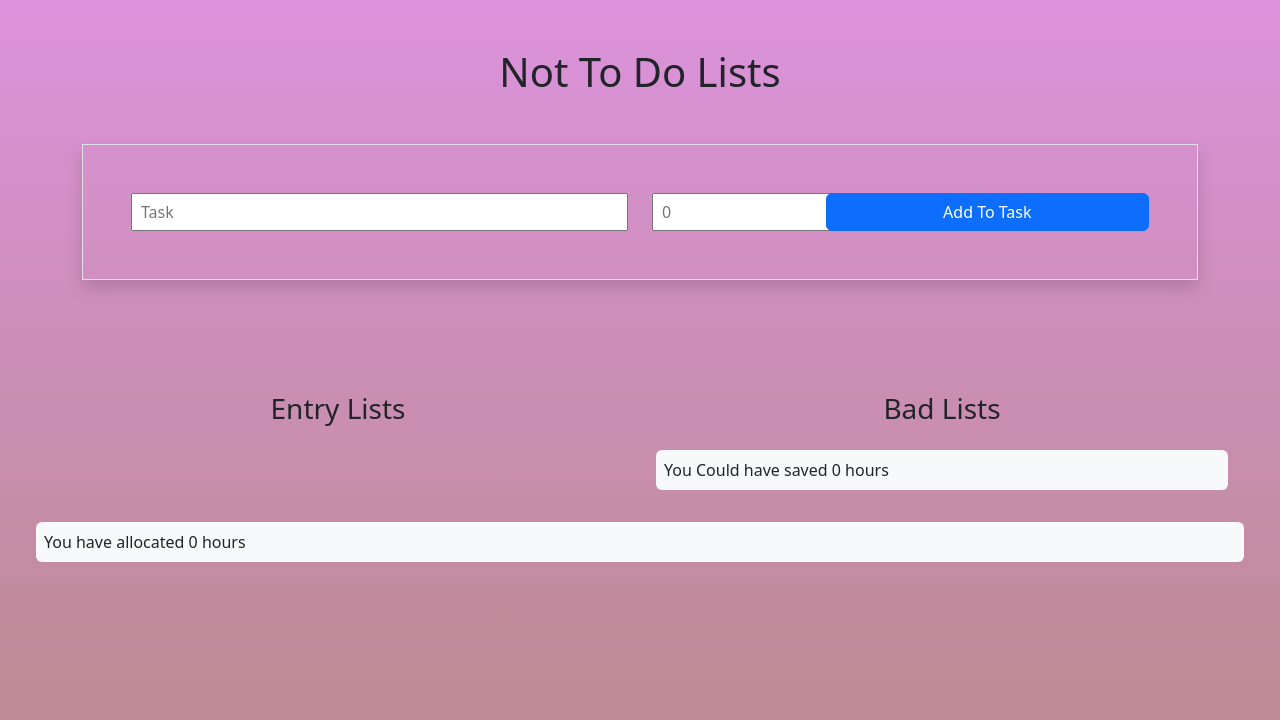
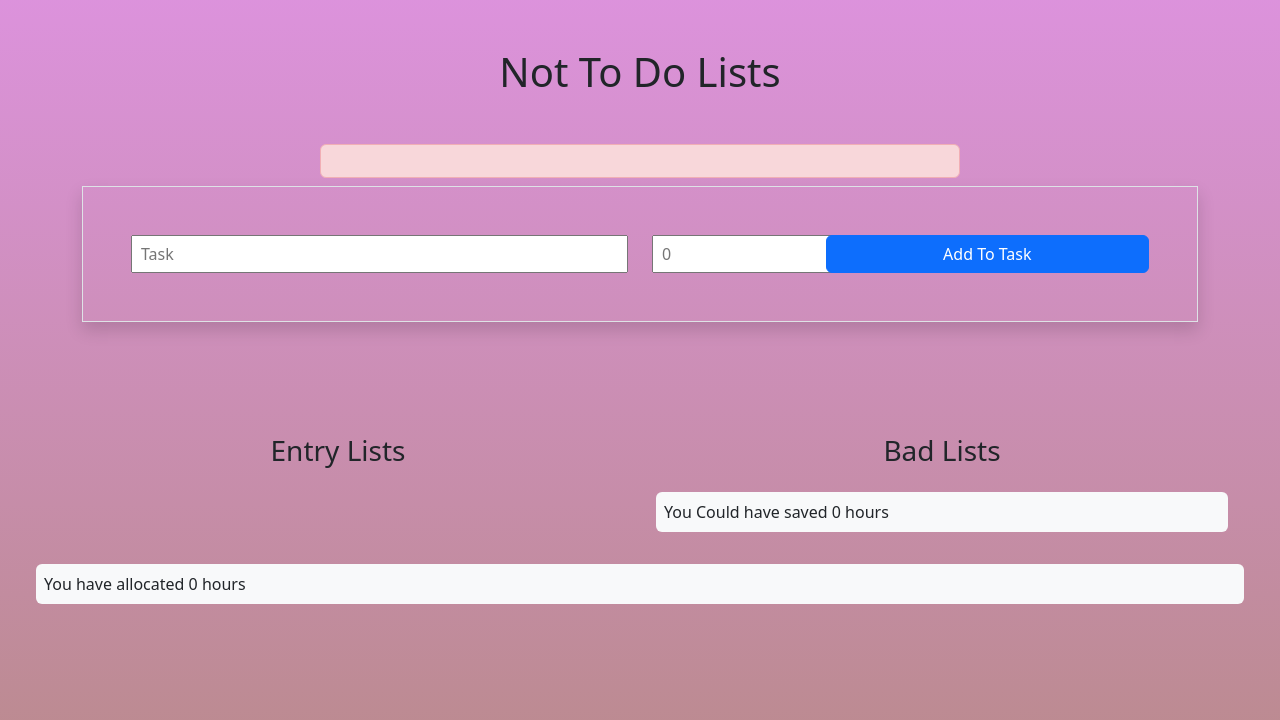
Before and after one commit to gyanendrapoudel/React_NotTodoList, a React (Vite) app: page / in a window 1280 px wide. Shown: the top 720 px of the page. Built offline with nearby package versions, Linux system fonts and the light colour scheme.

Commit message:
displaying alert msg according to response

```diff
--- a/src/App.jsx
+++ b/src/App.jsx
@@ -1,10 +1,11 @@
 import { useEffect, useState } from 'react'
 import {Table, Form} from './components'
 import './App.css'
+import { postRequest } from './axios/axios';
 const hoursPerWeek = 24*7;
 function App() {
   const [taskList, setTaskList]  = useState([])
-
+  const [response, setResponse] = useState({})
 
   const handleSwitchTask = (id, type)=>{
     if (type === 'Entry') {
@@ -36,12 +37,14 @@ function App() {
   }
   const occupiedHour = taskList.reduce((acc,list)=>acc+parseInt(list.hr),0)
 
-  const addTaskList = (objTask)=>{
+  const addTaskList = async(objTask)=>{
     if(occupiedHour+parseInt(objTask.hr)>hoursPerWeek){
       return alert("Maximum hours reached")
     }
-    const obj = {...objTask, type:"Entry", id: randomIdGenerator()}
-    setTaskList([...taskList, obj])
+    // const obj = {...objTask, type:"Entry", id: randomIdGenerator()}
+    // setTaskList([...taskList, obj])
+    const resp = await postRequest(objTask)
+    setResponse(resp)
   }
 
   const randomIdGenerator=(length=6)=>{
@@ -64,6 +67,10 @@ function App() {
   return (
     <div className="pt-5" style={wrapper}>
       <h1 className="text-center mb-5">Not To Do Lists</h1>
+      {/* alert msg */}
+      <div className={response?.status==='success'?"alert alert-success w-50 m-auto my-2":"alert alert-danger w-50 m-auto my-2"}>
+        {response?.msg}
+      </div>
       {/* form */}
       <Form addTaskList={addTaskList} />
 
```
